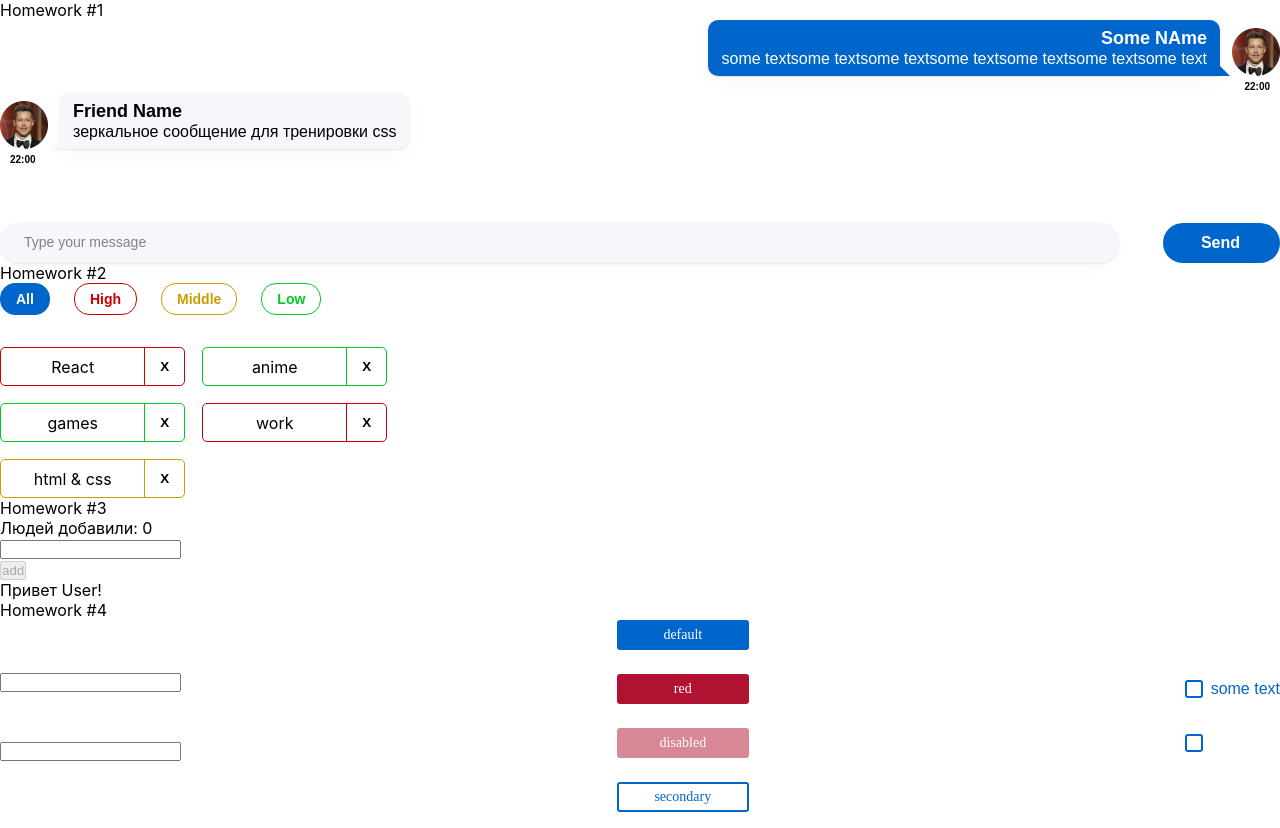
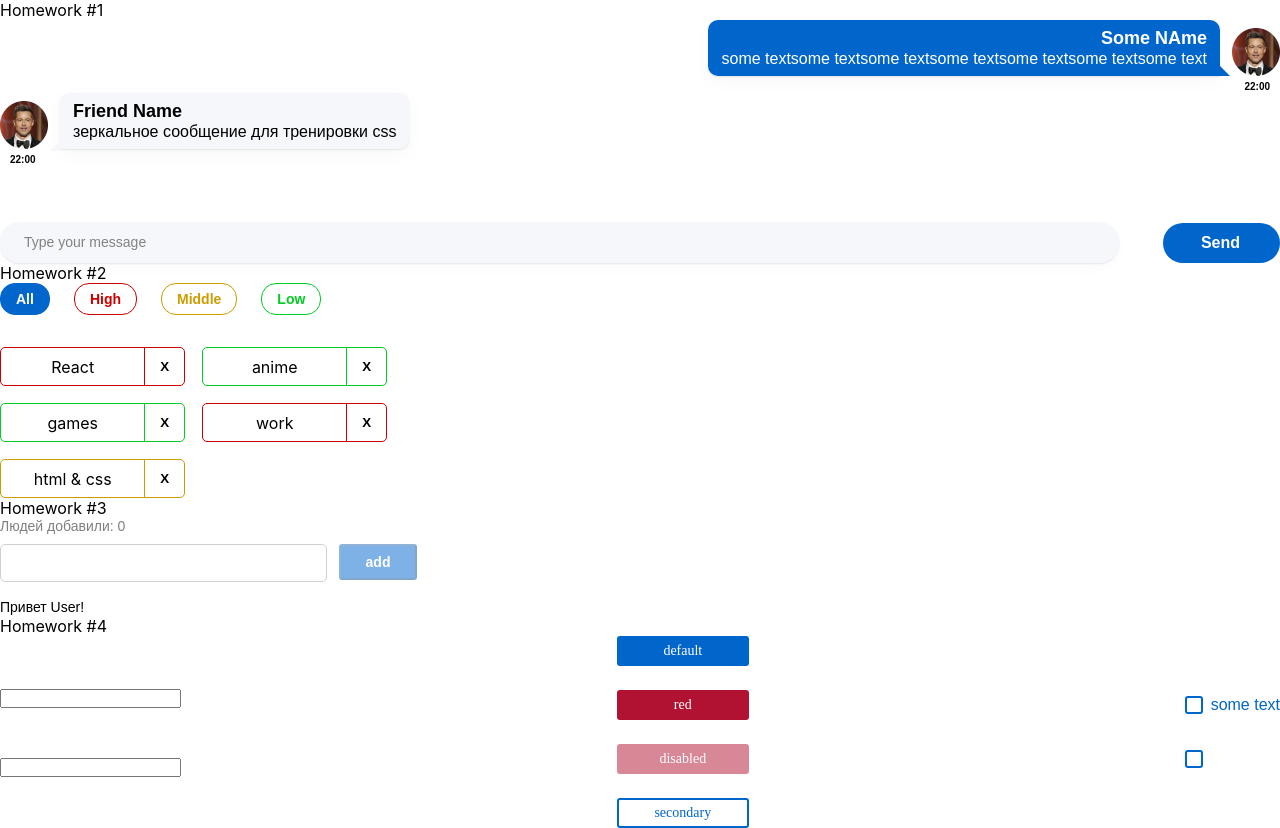
Before and after one commit to Yelkira/homework_with_auto, a React (Create React App) app: page / in a window 1280 px wide. Built offline with nearby package versions, Linux system fonts and the light colour scheme.

Commit message:
HW4 is done

```diff
--- a/src/s2-homeworks/hw03/Greeting.module.css
+++ b/src/s2-homeworks/hw03/Greeting.module.css
@@ -1,35 +1,135 @@
+.container{
+    margin: 0 auto;
+    max-width: 1280px;
+}
+
+
 .greetingForm {
+
 }
 
 .inputAndButtonContainer {
+    display: flex;
+
 }
 
 .error {
+    font-family: 'Montserrat', sans-serif;
+    font-size: 14px;
+    line-height: 17px;
+    color: #CC0000;
 }
 
 .input {
+    font-family: 'Montserrat', sans-serif;
+    font-weight: 500;
+    font-size: 16px;
+    line-height: 20px;
+    color: #000000;
+    padding: 8px 0px 8px 12px;
+    margin: 0px 0px 7px 0px;
+    border: 1px solid #D1D1D1;
+    border-radius: 5px;
+    min-width: 327px;
 }
 
 .input:focus {
+    font-family: 'Montserrat', sans-serif;
+    font-weight: 500;
+    font-size: 16px;
+    line-height: 20px;
+    color: #000000;
+    padding: 8px 0px 8px 12px;
+    border: 2px solid #000;
+    border-radius: 5px;
+    min-width: 327px;
+
 }
 
 .errorInput {
+    font-family: 'Montserrat', sans-serif;
+    font-weight: 500;
+    font-size: 16px;
+    line-height: 20px;
+    color: #000000;
+    padding: 8px 0px 8px 12px;
+    border: red 2px solid;
+    min-width: 327px;
 }
 
 .button {
+    width: 78px;
+    height: 36px;
+    background: #0066CC;
+    opacity: 1;
+    border-radius: 3px;
+    margin: 0px 0px 0px 12px;
+    font-family: 'Montserrat', sans-serif;
+    font-weight: 600;
+    font-size: 14px;
+    line-height: 20px;
+    color: #FFFFFF;
+    padding: 5px 24px;
+
 }
 
 .button:focus {
+    width: 78px;
+    height: 36px;
+    background: #0066CC;
+    opacity: 0.5;
+    border-radius: 3px;
+    margin: 0px 0px 0px 12px;
+    font-family: 'Montserrat', sans-serif;
+    font-weight: 600;
+    font-size: 14px;
+    line-height: 20px;
+    color: #FFFFFF;
+    padding: 5px 24px;
 }
 
 .button:active {
+    width: 78px;
+    height: 36px;
+    background: #0066CC;
+    border-radius: 3px;
+    margin: 0px 0px 0px 12px;
+    font-family: 'Montserrat', sans-serif;
+    font-weight: 600;
+    font-size: 14px;
+    line-height: 20px;
+    color: #FFFFFF;
+    padding: 5px 24px;
 }
 
 .button:disabled {
+    width: 78px;
+    height: 36px;
+    background: #0066CC;
+    opacity: 0.5;
+    border-radius: 3px;
+    margin: 0px 0px 0px 12px;
+    font-family: 'Montserrat', sans-serif;
+    font-weight: 600;
+    font-size: 14px;
+    line-height: 20px;
+    color: #FFFFFF;
+    padding: 5px 24px;
 }
 
 .text {
+    font-family: 'Montserrat', sans-serif;
+    font-size: 14px;
+    line-height: 17px;
+    color: rgba(0, 0, 0, 0.5);
+    margin: 0px 0px 9px 0px;
 }
 
 .greeting {
+    margin: 10px 0px 0px 0px;
+    font-family: 'Montserrat', sans-serif;
+    font-weight: 500;
+    font-size: 14px;
+    line-height: 17px;
+    color: #000000;
 }
```
